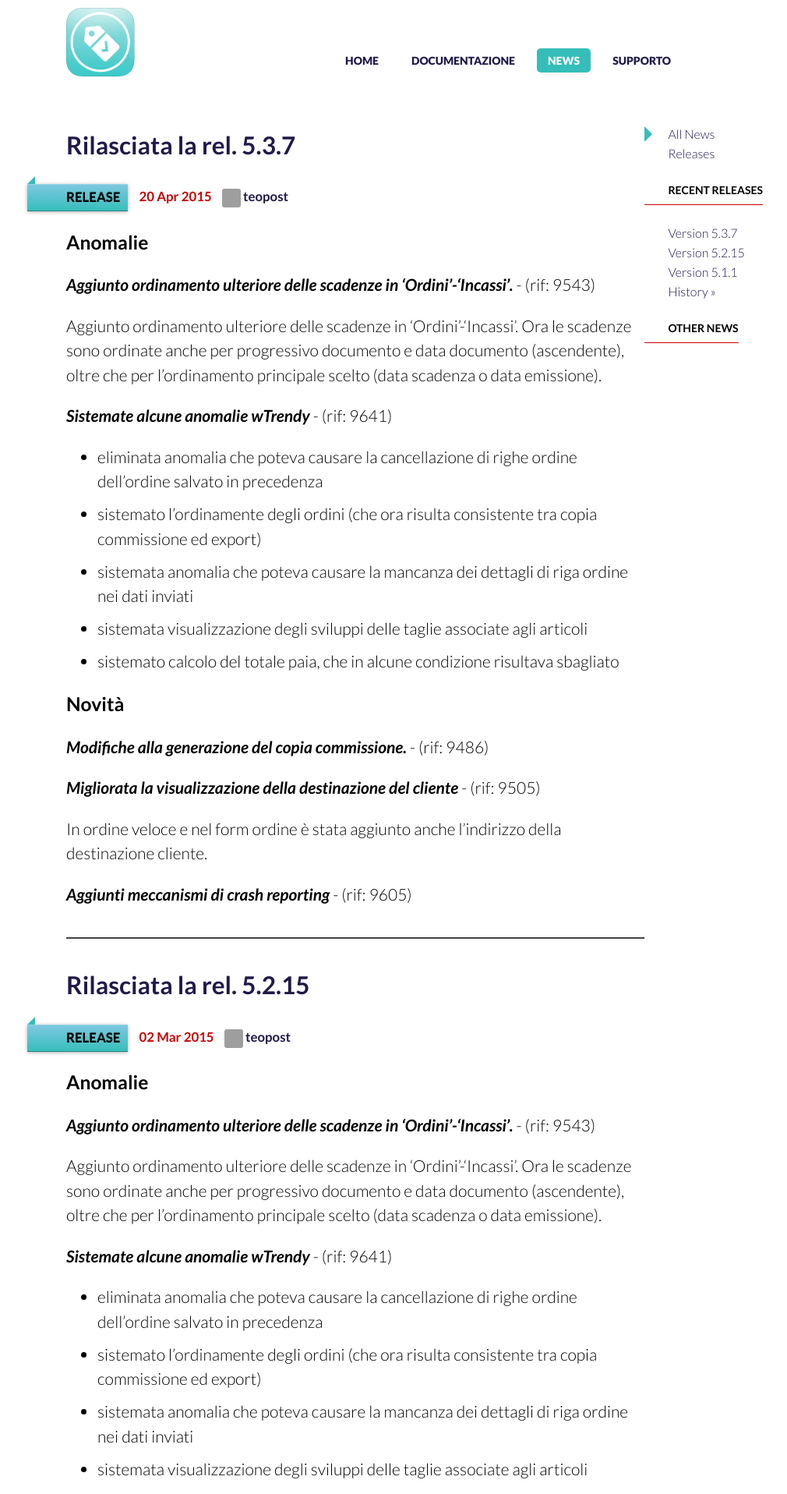
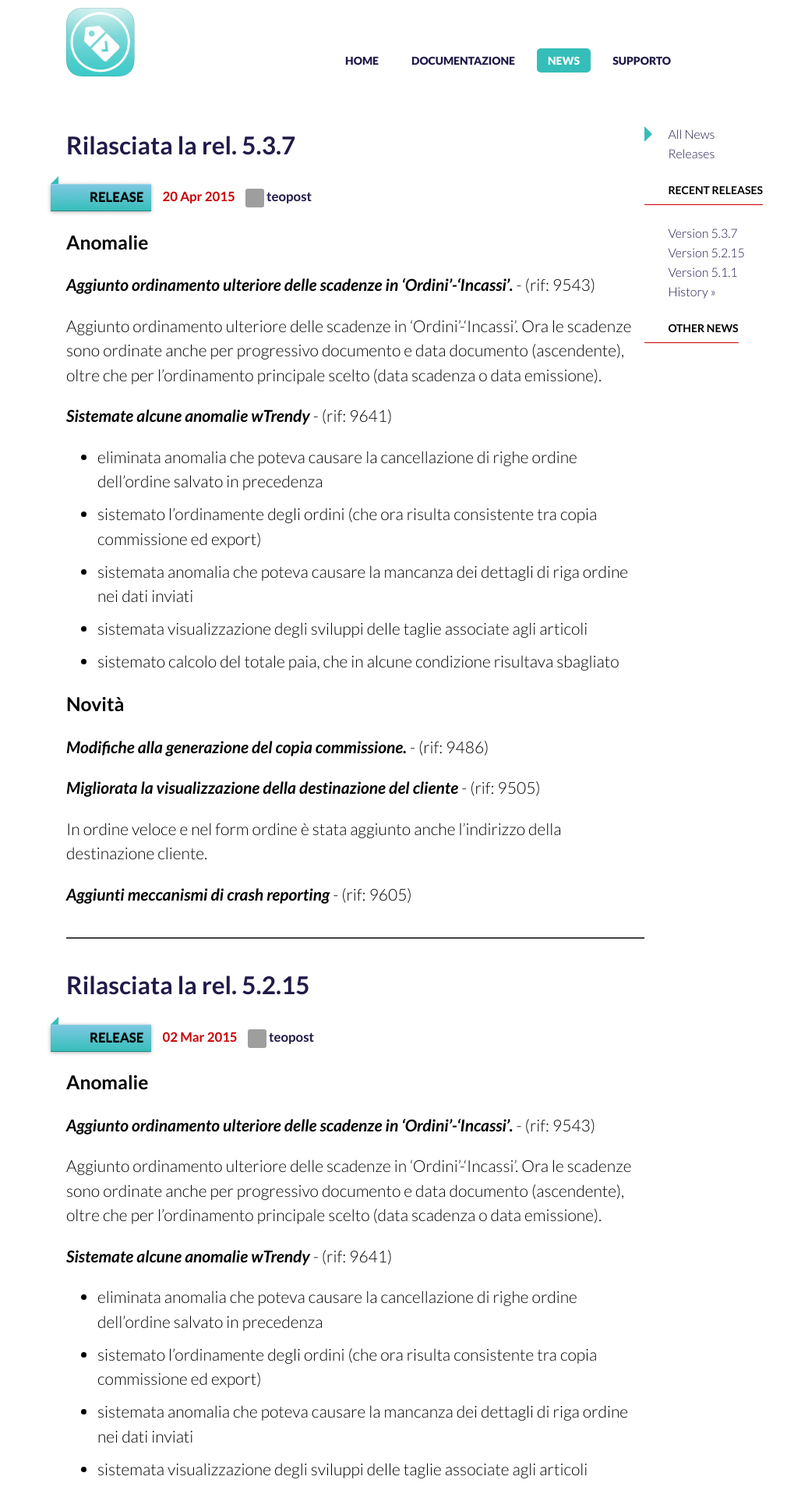
Before and after one commit to teopost/icommerce-website, a Jekyll site: the page built from news/index.html, in a window 1280 px wide. Shown: the top 1916 px of the page at 78% size, without its empty margins (86-1096 px from the left). Built offline with Jekyll 4.4.1, drawn with Linux system fonts in a browser that asks for light colours; comment, search, counter and statistics services are not loaded; grey boxes are pictures that could not be loaded.

Commit message:
ridotto padding linguetta news

```diff
--- a/_sass/_style.scss
+++ b/_sass/_style.scss
@@ -597,11 +597,11 @@
 }
 
 @media (max-width: 568px) {
-  .post-category { padding-left: 30px; }
+  .post-category { padding-left: 20px; }
 }
 
 @media (min-width: 768px) {
-  .post-category { margin-left: -50px; }
+  .post-category { margin-left: -20px; }
 }
 
 .avatar {
```
